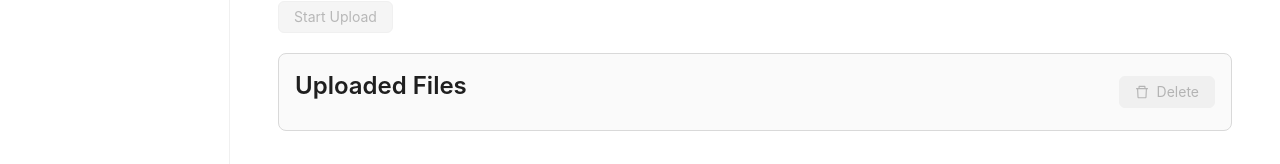
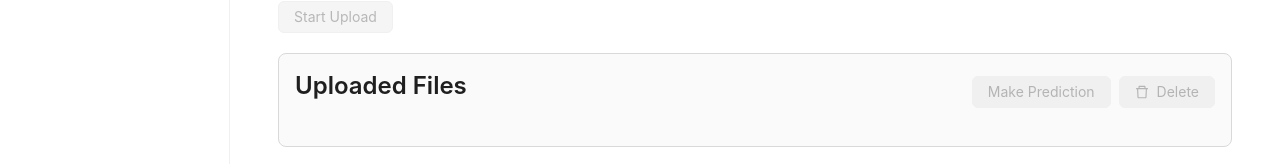
Before and after one commit to imEag/MLOps, a React (Vite) app in the folder frontend/: page /predictions in a window 1280 px wide. Shown: the part 416-580 px from the top of the page. Built offline with nearby package versions, Linux system fonts and the light colour scheme; no server answers.

Commit message:
feat :sparkles: add prediction functionality to make predictions based on selected files

```diff
--- a/frontend/src/pages/Predictions/index.jsx
+++ b/frontend/src/pages/Predictions/index.jsx
@@ -10,6 +10,7 @@ import {
 } from 'antd';
 import { useState, useEffect } from 'react';
 import { predictionService } from '../../services/predictionService';
+import { useIsMobile } from '../../hooks/useBreakpoint';
 
 const { Title, Text } = Typography;
 const { Dragger } = Upload;
@@ -22,6 +23,8 @@ const Predictions = () => {
   const [loadingTree, setLoadingTree] = useState(false);
   const [selectedKey, setSelectedKey] = useState(null);
   const [selectedNodeTitle, setSelectedNodeTitle] = useState('');
+  const [predicting, setPredicting] = useState(false);
+  const isMobile = useIsMobile();
 
   const fetchFiles = async () => {
     setLoadingTree(true);
@@ -49,6 +52,21 @@ const Predictions = () => {
       fetchFiles(); // Refresh file list
     } catch (error) {
       message.error('Failed to delete file or folder.');
+    }
+  };
+
+  const handleMakePrediction = async () => {
+    if (!selectedKey) return;
+    setPredicting(true);
+    try {
+      await predictionService.makePrediction(selectedKey);
+      message.success(
+        'Prediction started successfully. You can see the results in the dashboard.',
+      );
+    } catch (error) {
+      message.error('Failed to start prediction.');
+    } finally {
+      setPredicting(false);
     }
   };
 
@@ -134,9 +152,34 @@ const Predictions = () => {
             display: 'flex',
             justifyContent: 'space-between',
             alignItems: 'center',
+            marginBottom: '16px'
           }}
         >
           <Title level={3}>Uploaded Files</Title>
+          <div
+            style={{
+              display: 'flex',
+              flexDirection: isMobile ? 'column' : 'row',
+              gap: '8px',
+              alignItems: isMobile ? 'flex-end' : 'center',
+            }}
+          >
+            <Popconfirm
+              title={`Are you sure you want to make a prediction with "${selectedNodeTitle}"?`}
+              onConfirm={handleMakePrediction}
+              okText="Yes"
+              cancelText="No"
+              disabled={!selectedKey || predicting}
+            >
+              <Button
+                type="primary"
+                disabled={!selectedKey || predicting}
+                loading={predicting}
+                style={{ width: isMobile ? '100%' : 'auto' }}
+              >
+                Make Prediction
+              </Button>
+            </Popconfirm>
             <Popconfirm
               title={`Are you sure you want to delete "${selectedNodeTitle}"?`}
               onConfirm={handleDelete}
@@ -149,10 +192,12 @@ const Predictions = () => {
                 type="primary"
                 danger
                 disabled={!selectedKey}
+                style={{ width: isMobile ? '100%' : 'auto' }}
               >
                 Delete
               </Button>
             </Popconfirm>
+          </div>
         </div>
         {loadingTree ? (
           <Spin />
--- a/frontend/src/services/predictionService.js
+++ b/frontend/src/services/predictionService.js
@@ -17,4 +17,7 @@ export const predictionService = {
   deleteFile: (path) => {
     return api.delete('/predictions/files/', { params: { path } });
   },
+  makePrediction: (path) => {
+    return api.post('/predictions/predict/', { path });
+  },
 };
```
Lines whose indentation alone changed are shown as unchanged.
